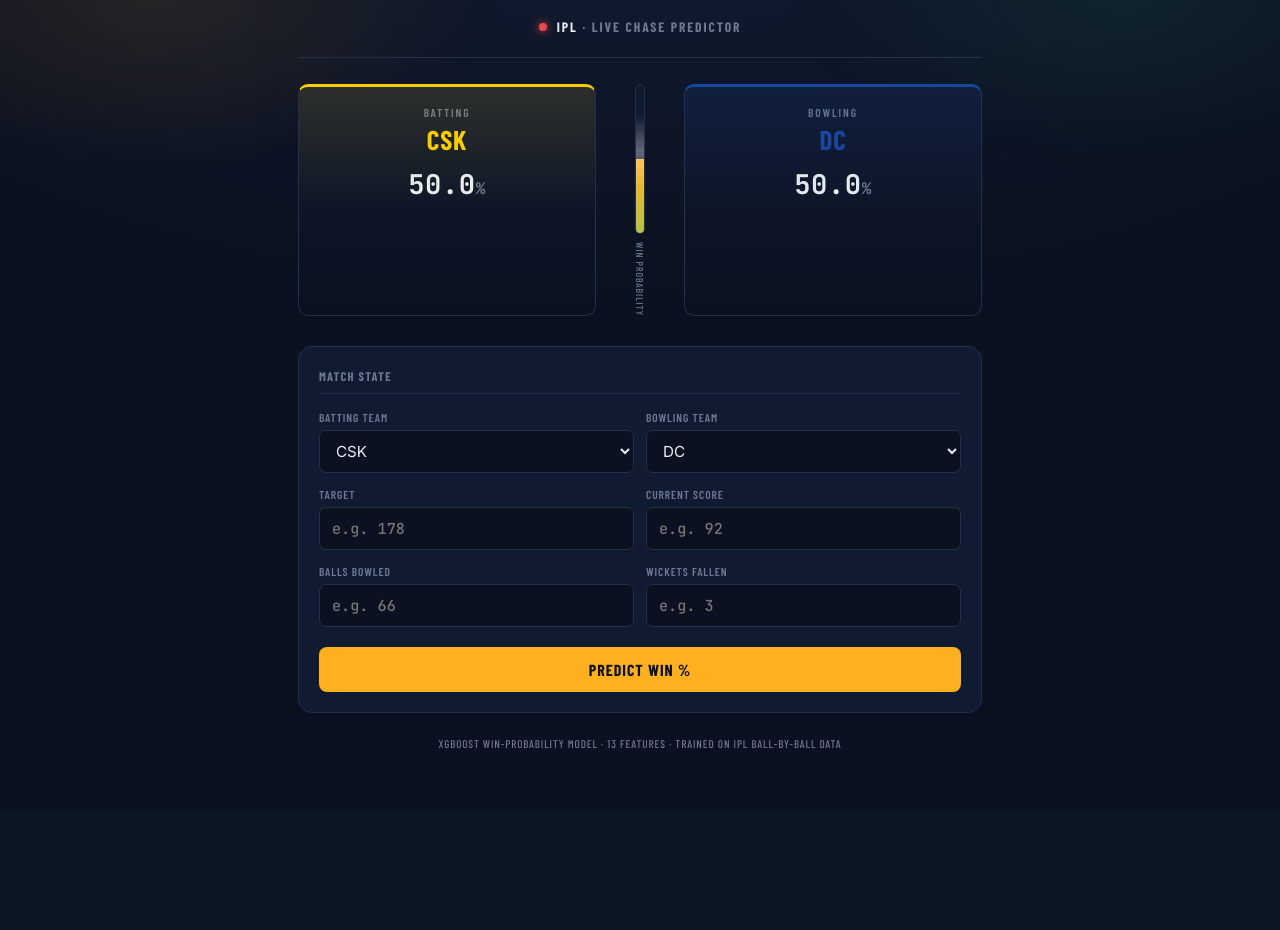
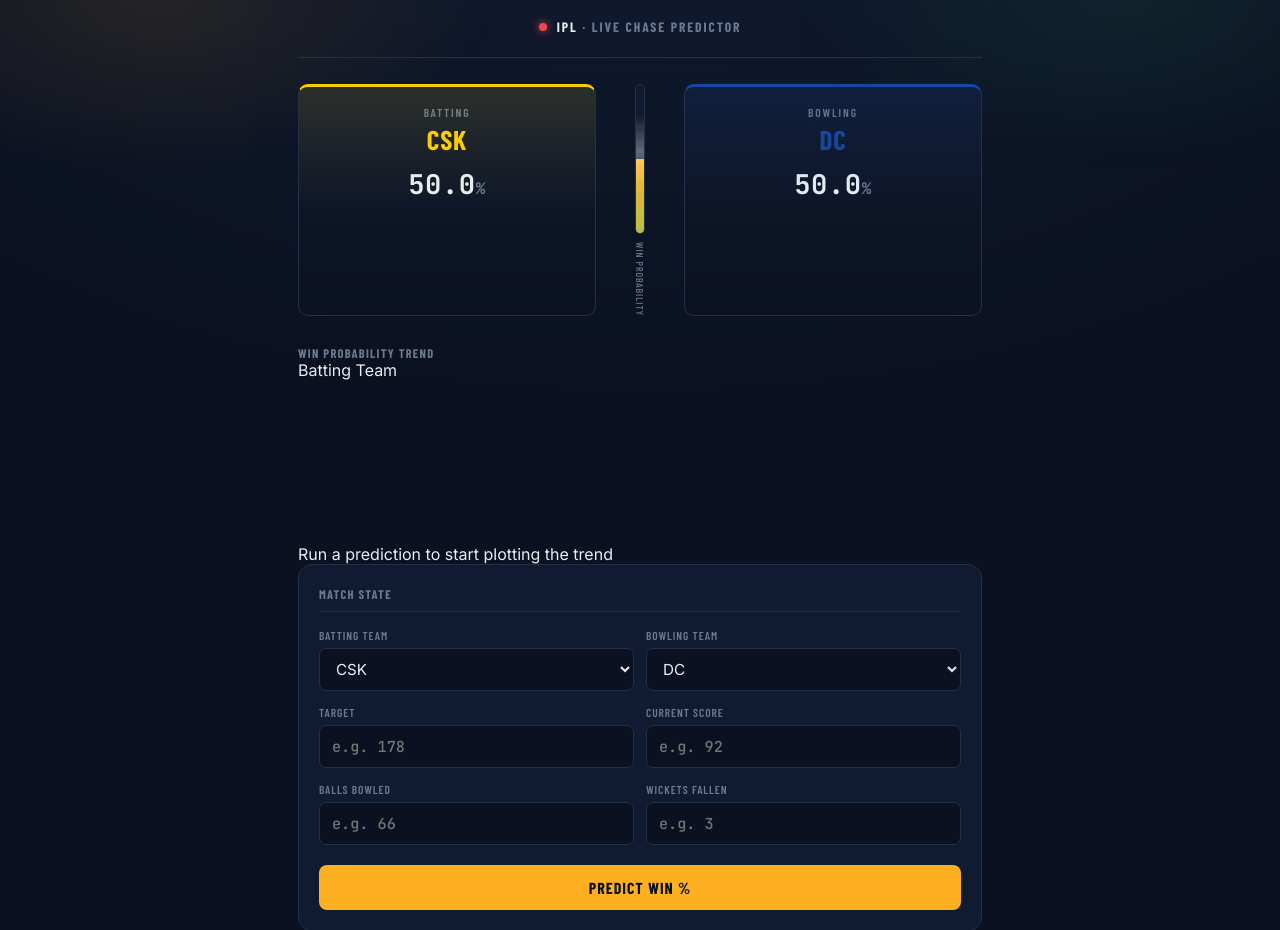
Before and after one commit to nagendragouda390-lgtm/kaggle-based, a Flask app: page / in a window 1280 px wide. Shown: the top 930 px of the page. Before the commit the page ends 748 px from the top, so only its background shows below. Run offline with Flask 3, Linux system fonts and the light colour scheme; a map, chart or similar area stays blank; parts of the project's set-up code (start-up, migrations or seed data) failed here and were passed over; some web fonts are replaced.

Commit message:
Add files via upload

```diff
--- a/templates/index.html
+++ b/templates/index.html
@@ -34,6 +34,17 @@
       <div class="team-code" id="bowlingCode">—</div>
       <div class="flip-counter"><span id="bowlingProb">50.0</span><span class="pct">%</span></div>
     </div>
+  </section>
+
+  <section class="chart-panel" aria-label="Win probability trend">
+    <div class="chart-header">
+      <h2 class="console-title" style="margin:0;padding:0;border:0;">Win Probability Trend</h2>
+      <div class="chart-legend">
+        <span><i class="dot amber"></i>Batting Team</span>
+      </div>
+    </div>
+    <canvas id="trendChart" height="160"></canvas>
+    <div class="chart-empty" id="chartEmpty">Run a prediction to start plotting the trend</div>
   </section>
 
   <section class="console">
```
